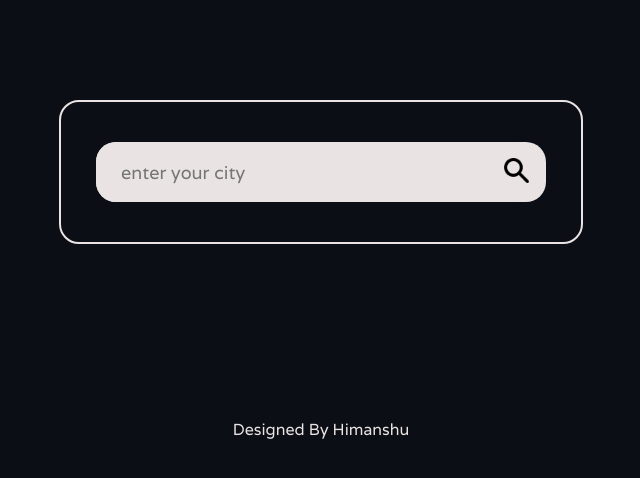
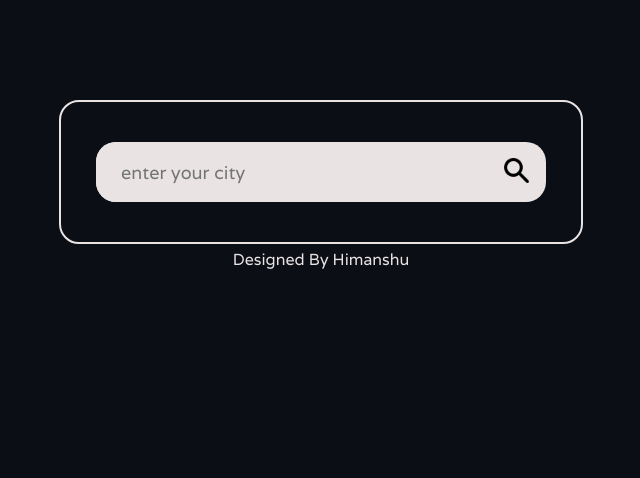
Before and after one commit to ANSXX/weather-app, a plain HTML site: page index.html in a window 1280 px wide. Shown: the whole page, without its empty margins (319-959 px from the left). Drawn offline with Linux system fonts and the light colour scheme.

Commit message:
fix error

```diff
--- a/weatherApp.css
+++ b/weatherApp.css
@@ -115,6 +115,5 @@ body
 {
     color: #e9e3e3;
     text-align:center;
-    margin-top: 170px;
     padding: 5px 5px;
 }
```
